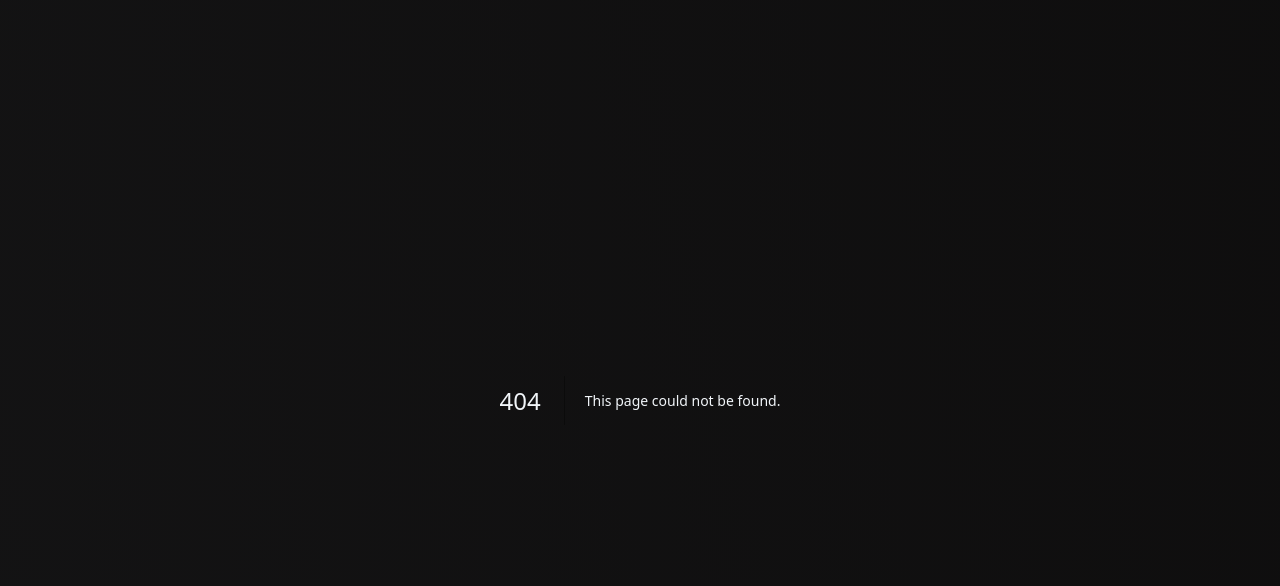
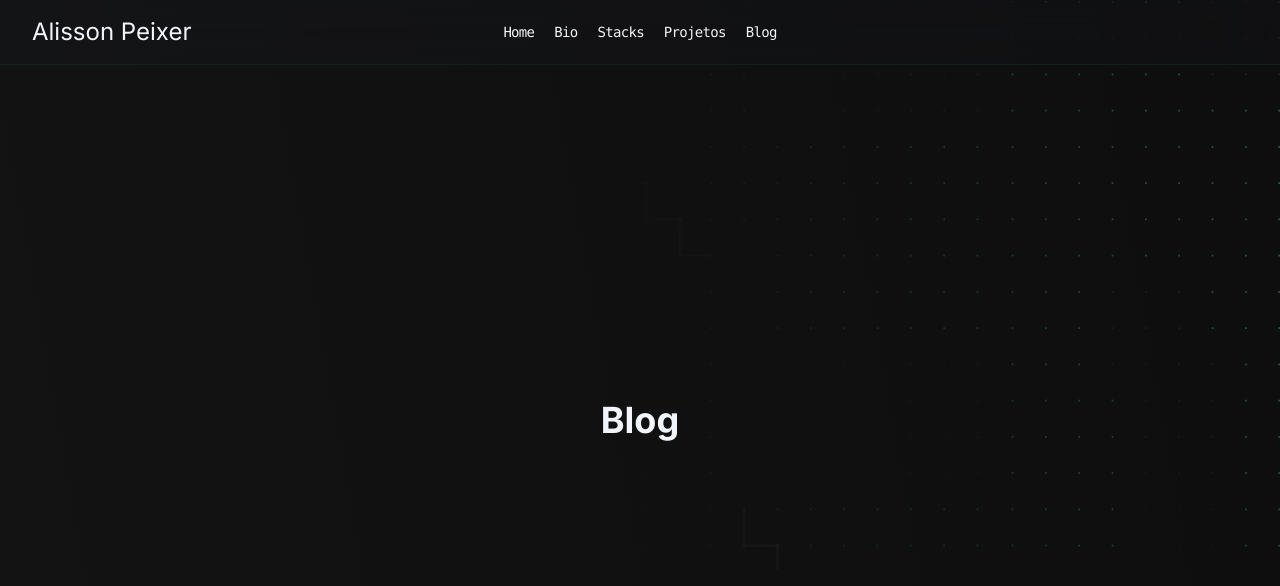
Before and after one commit to alissonpeixer/alissonpeixer.com, a Next.js app: page /blog in a window 1280 px wide. Before the commit this address had no page. Shown: the top 586 px of the page. Built offline with nearby package versions, Linux system fonts and the light colour scheme.

Commit message:
feat: added blog page

```diff
--- a/src/components/Header/index.tsx
+++ b/src/components/Header/index.tsx
@@ -4,13 +4,21 @@ import { useRouter } from 'next/router'
 import { useEffect, useState } from 'react'
 import { Li } from '../Li'
 import { Button } from '../Button'
-import ScrollspyNav from 'react-scrollspy-nav'
+
 export const Header = ({ children }: any) => {
+  const router = useRouter()
+
   const [menuOpen, setMenuOpen] = useState(false)
-  const goTo = (id: string) => {
-    document
-      .getElementById(id)
-      ?.scrollIntoView({ behavior: 'smooth', block: 'end', inline: 'nearest' })
+
+  const goTo = async (id: string) => {
+    if (router.pathname === '/blog') {
+      await router.push('/')
+    }
+    document.getElementById(id)?.scrollIntoView({
+      behavior: 'smooth',
+      block: 'end',
+      inline: 'nearest',
+    })
   }
 
   const navMobile = () => {
@@ -23,7 +31,7 @@ export const Header = ({ children }: any) => {
 
   return (
     <>
-      <header className="flex w-full border-b border-emerald-500/[0.1] z-50 bg-grad fixed">
+      <header className="flex w-full border-b border-emerald-500/[0.1] z-50 backdrop-blur-xl bg-gray-800/10  fixed">
         <div className="mx-auto container  fade_class_header  ">
           <div className="h-16 flex justify-between items-center p-8 ">
             <div className="transition-all text-center lg:w-60 lg:text-start ">
@@ -50,7 +58,7 @@ export const Header = ({ children }: any) => {
                 <Li body="Bio" onClick={() => goTo('bio')} />
                 <Li body="Stacks" onClick={() => goTo('stack')} />
                 <Li body="Projetos" onClick={() => goTo('project')} />
-                <Li body="Blog" onClick={() => goTo('blog')} />
+                <Li body="Blog" onClick={() => router.push('/blog')} />
               </ul>
             </nav>
 
@@ -75,8 +83,8 @@ export const Header = ({ children }: any) => {
       <div
         className={
           menuOpen
-            ? 'transition-all  ease-in-out flex w-screen  h-screen backdrop-blur-xl bg-gray-800/10 absolute gap-10 z-50  p-10 flex-col justify-between lg:hidden'
-            : 'transition-all translate  ease-in-out  absolute -left-full lg:hidden '
+            ? 'transition-all  ease-in-out flex w-screen  h-screen backdrop-blur-xl bg-gray-800/10 absolute gap-10 z-50  p-20 flex-col justify-between lg:hidden'
+            : 'transition-all translate  ease-in-out  absolute -left-full lg:hidden'
         }
       >
         <div className="w-full flex justify-end">
@@ -95,12 +103,12 @@ export const Header = ({ children }: any) => {
             </svg>
           </button>
         </div>
-        <ul className="flex flex-col gap-5 text-2xl font-mono tracking-tighter text-center">
+        <ul className="flex flex-col gap-5 text-2xl font-mono tracking-wide text-center">
           <Li body="Home" onClick={() => (goTo('home'), navMobile())} />
           <Li body="Bio" onClick={() => (goTo('bio'), navMobile())} />
           <Li body="Stacks" onClick={() => (goTo('stack'), navMobile())} />
           <Li body="Projetos" onClick={() => (goTo('project'), navMobile())} />
-          <Li body="Blog" onClick={() => (goTo('blog'), navMobile())} />
+          <Li body="Blog" onClick={() => (router.push('/blog'), navMobile())} />
         </ul>
         <div className="transition-all items-center justify-around  flex gap-2 ">
           <Button
--- /dev/null
+++ b/src/pages/blog/index.tsx
@@ -0,0 +1,19 @@
+import { Header } from '../../components/Header'
+
+const Blog = () => {
+  return (
+    <main className="mx-auto snap-y snap-mandatory h-screen  overflow-y-scroll">
+      <Header>
+        <section
+          id="home"
+          className="h-screen  fade_class bg-grip-particle bg-right-top bg-no-repeat pt-10 shadow-2xl snap-start"
+        >
+          <div className="h-full flex items-center justify-center">
+            <h1 className="text-4xl font-bold">Blog</h1>
+          </div>
+        </section>
+      </Header>
+    </main>
+  )
+}
+export default Blog
```
